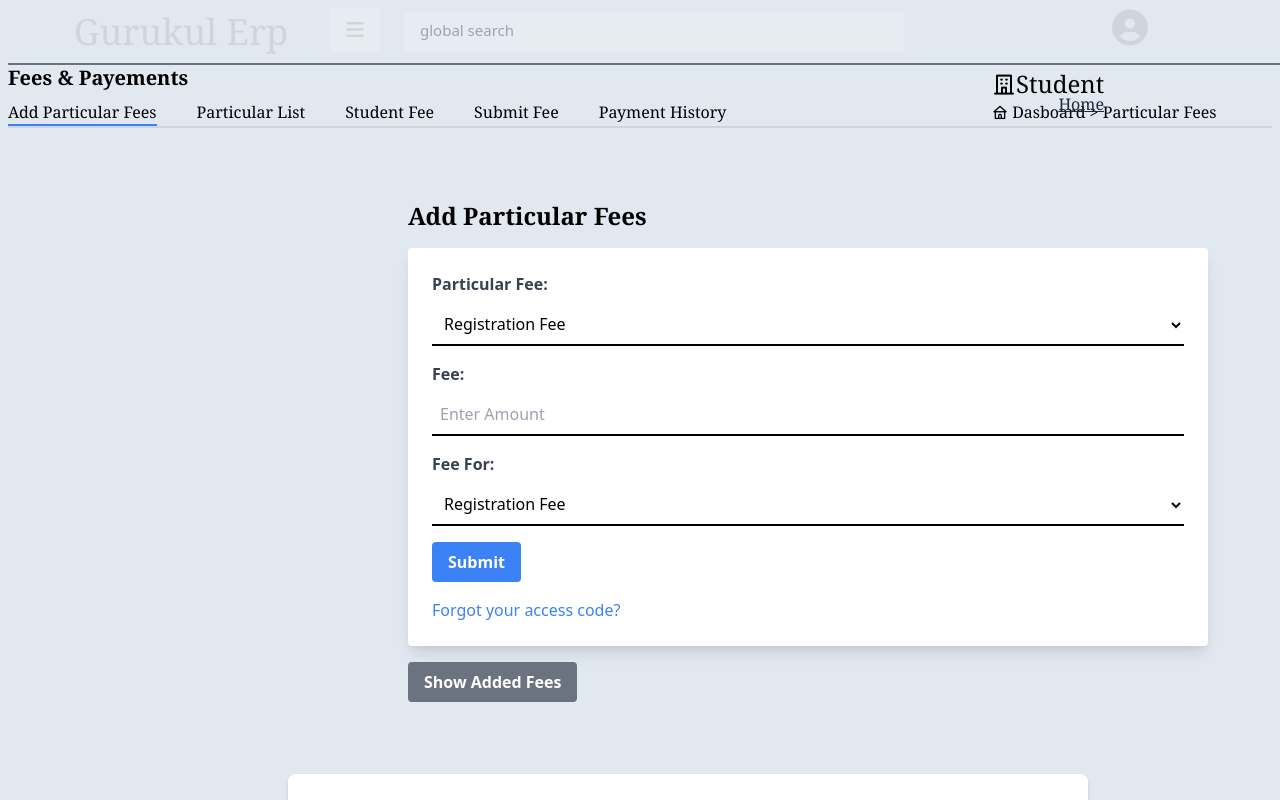
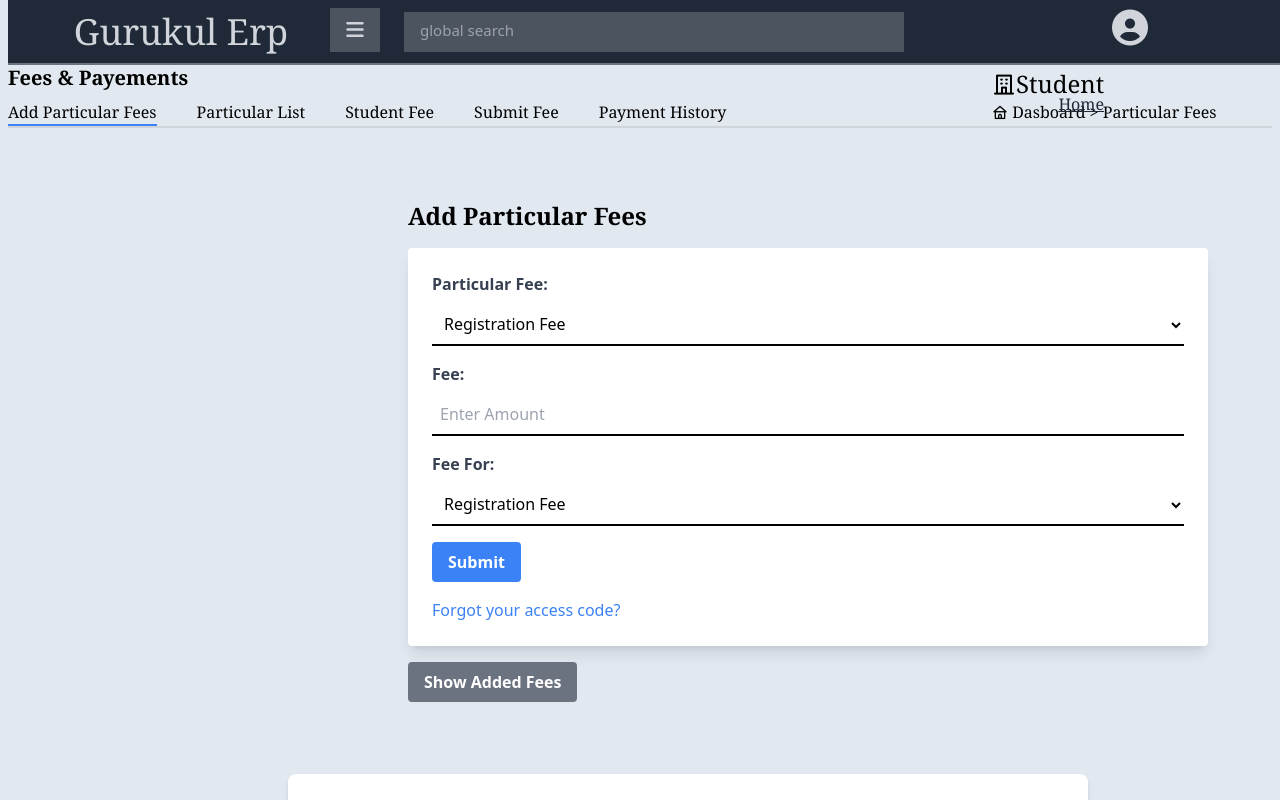
Before and after one commit to Anmolkhede/GurukulErp, a plain HTML site: page pfees.html in a window 1280 px wide. Shown: the top 800 px of the page. Drawn offline with nearby package versions, Linux system fonts and the light colour scheme.

Commit message:
Update pfees.html

```diff
--- a/pfees.html
+++ b/pfees.html
@@ -55,7 +55,7 @@ tailwind.config = {
 
 
 
-  <div class="bg-gray-800  border-b-2 border-gray-500  dj:bg-transparent lg:fixed  w-screen top-0 lg:h-[65px] dj:h-[50px] z-[10000] ">
+  <div class="lg:bg-gray-800  border-b-2 border-gray-500  dj:bg-transparent lg:fixed  w-screen top-0 lg:h-[65px] dj:h-[50px] z-[10000] ">
     <div class="flex lg:justify-between border-gray-50 mt-2">
         <div>
             <span class=" text-black text-4xl dj:block   lg:hidden cursor-pointer" id="alertbutton" onclick="Openbar()">
```
